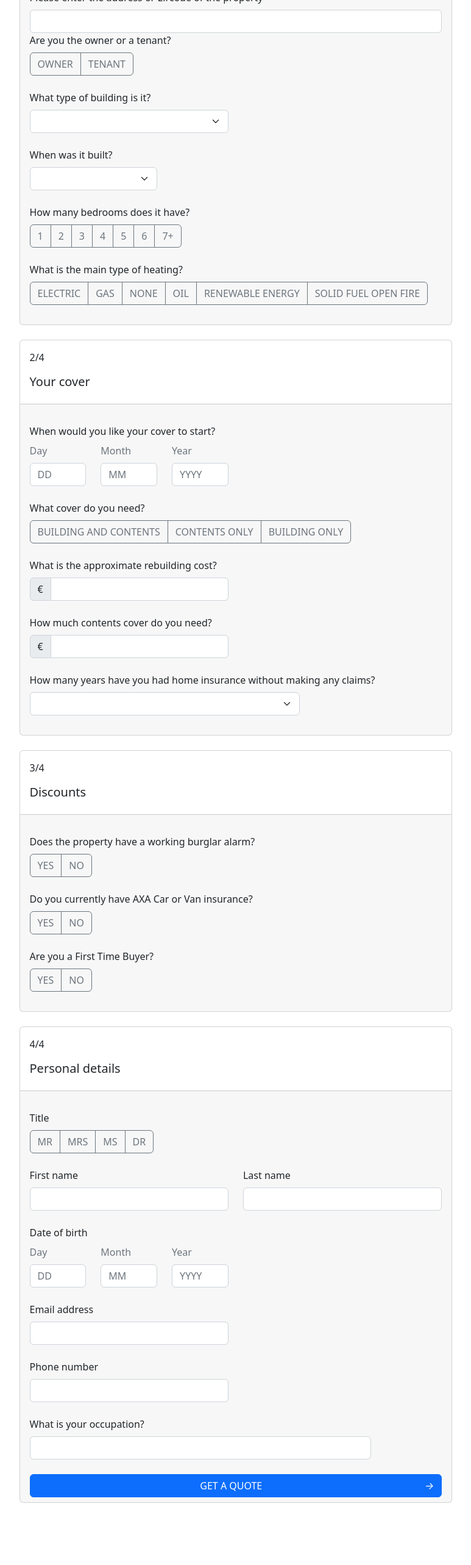
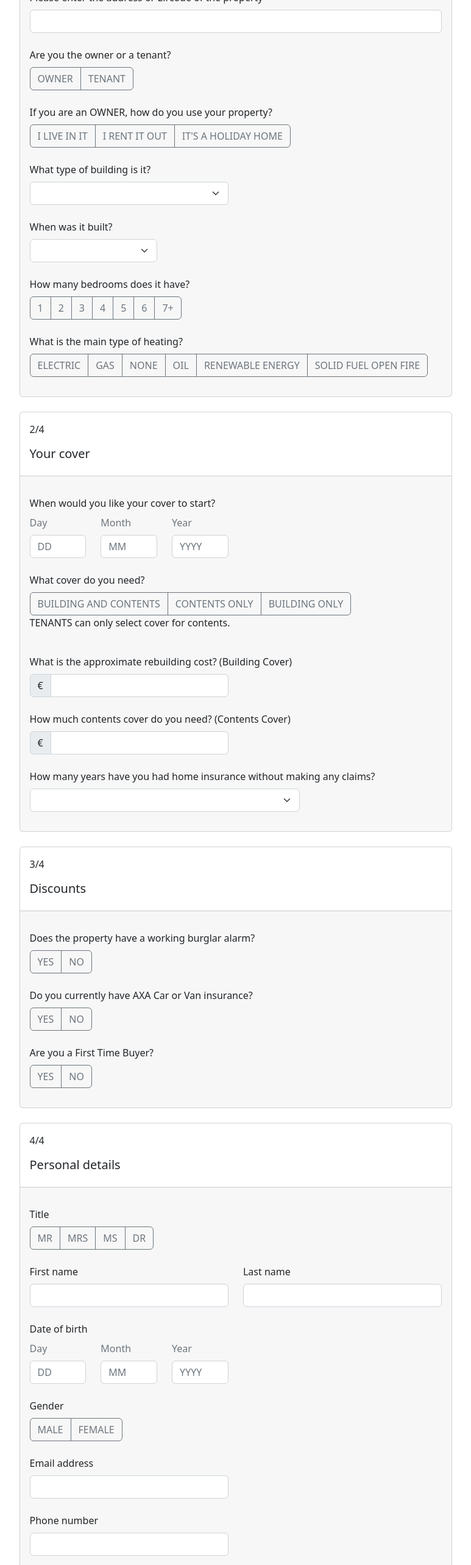
Before and after one commit to IADT-projects/y4-project-jade-r-k, a React (Create React App) app: page /static in a window 1280 px wide. Shown: the part 234-2800 px from the top of the page at 61% size, without its empty margins (182-955 px from the left). Before the commit the page ends 2698 px from the top, so only its background shows below. Built offline with nearby package versions, Linux system fonts and the light colour scheme.

Commit message:
Adding additional inputs to the static form and some text

```diff
--- a/src/components/IxDForm.js
+++ b/src/components/IxDForm.js
@@ -76,7 +76,7 @@ const IxDForm = () => {
                                         setPage((currPage) => currPage + 1);
                                       }
                                 }}
-                                text={page !== 3 ? "Next" : "Get your quote"}
+                                text={page !== 3 ? "Next" : "Get your quote →"}
                                 />
                             </div>
                         </Card.Footer>
--- a/src/components/form/Cover.js
+++ b/src/components/form/Cover.js
@@ -39,6 +39,7 @@ const Cover = () => {
                     </ToggleButton>
                 </ToggleButtonGroup>
             </Form.Group>
+            <p>TENANTS can only select cover for contents</p>
             <br/>
             {showBuildCont && <div>
                         <Form.Group>
--- a/src/pages/Static.js
+++ b/src/pages/Static.js
@@ -29,6 +29,7 @@ const Static = () => {
                 <Form.Label>Please enter the address or Eircode of the property</Form.Label>
                 <Form.Control type="input" />
             </Form.Group>
+            <br/>
             <Form.Group>
                 <Form.Label>Are you the owner or a tenant?</Form.Label>
                 <br/>
@@ -41,6 +42,22 @@ const Static = () => {
                     </ToggleButton>
                 </ToggleButtonGroup>
             </Form.Group>
+            <br/>
+                <Form.Group>
+                    <Form.Label>If you are an OWNER, how do you use your property?</Form.Label>
+                    <br/>
+                    <ToggleButtonGroup type="radio" name="use">
+                        <ToggleButton variant="outline-secondary" id="use-1" value={1}>
+                            I LIVE IN IT
+                        </ToggleButton>
+                        <ToggleButton variant="outline-secondary" id="use-2" value={2}>
+                            I RENT IT OUT
+                        </ToggleButton>
+                        <ToggleButton id="use-3" variant="outline-secondary" value={3}>
+                            IT'S A HOLIDAY HOME
+                        </ToggleButton>
+                    </ToggleButtonGroup>
+                </Form.Group>
             <br/>
             <Form.Group>
                 <Form.Label>What type of building is it?</Form.Label>
@@ -178,9 +195,10 @@ const Static = () => {
                     </ToggleButton>
                 </ToggleButtonGroup>
             </Form.Group>
+            <p>TENANTS can only select cover for contents.</p>
             <br/>
             <Form.Group>
-                <Form.Label>What is the approximate rebuilding cost?</Form.Label>
+                <Form.Label>What is the approximate rebuilding cost? (Building Cover)</Form.Label>
                 <Row>
                 <Col xs={6}>
                 <InputGroup>
@@ -192,7 +210,7 @@ const Static = () => {
             </Form.Group>
             <br/>
             <Form.Group>
-                <Form.Label>How much contents cover do you need?</Form.Label>
+                <Form.Label>How much contents cover do you need? (Contents Cover)</Form.Label>
                 <Row>
                     <Col xs={6}>
                 <InputGroup>
@@ -332,6 +350,19 @@ const Static = () => {
             </Form.Group>
             <br/>
             <Form.Group>
+                <Form.Label>Gender</Form.Label>
+                <br/>
+                <ToggleButtonGroup type="radio" name="gender">
+                    <ToggleButton variant="outline-secondary" id="gender-1" value={1}>
+                    MALE
+                    </ToggleButton>
+                    <ToggleButton variant="outline-secondary" id="gender-2" value={2}>
+                        FEMALE
+                    </ToggleButton>
+                </ToggleButtonGroup>
+            </Form.Group>
+            <br/>
+            <Form.Group>
                 <Form.Label>Email address</Form.Label>
                 <Row><Col xs={6}>
                 <Form.Control type="input" />
```
